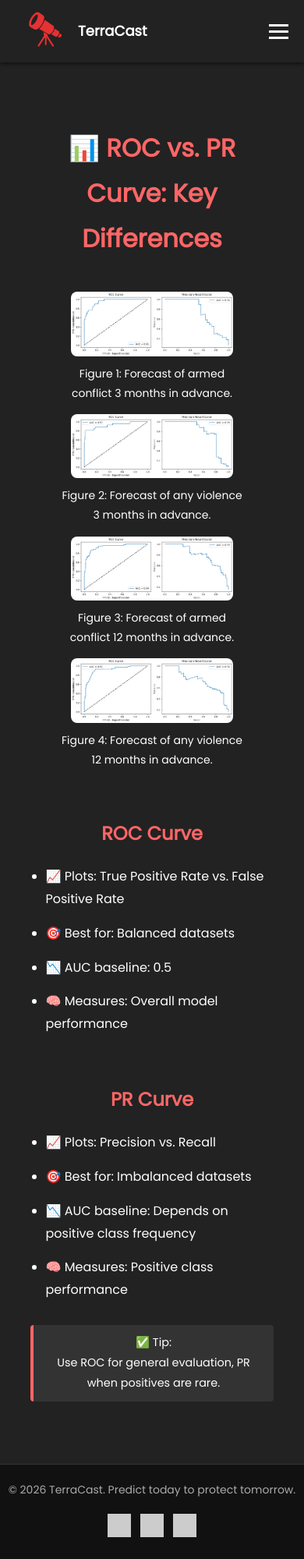
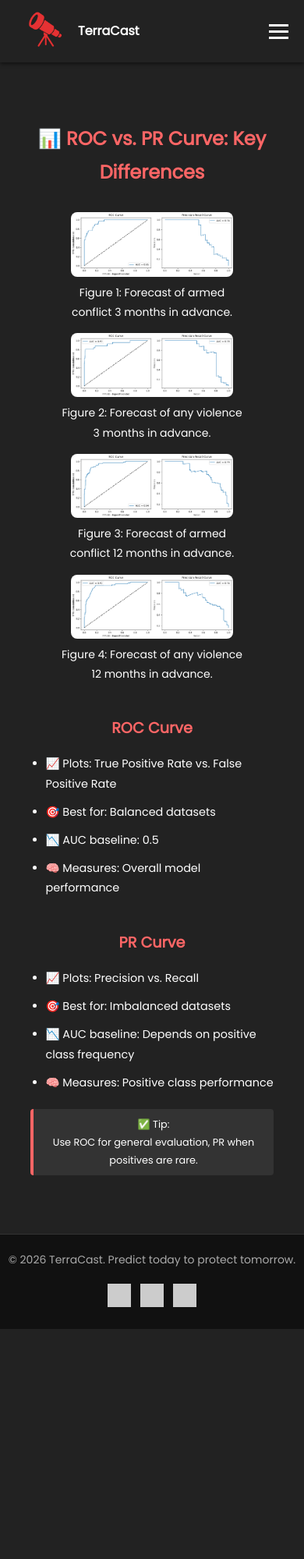
Before and after one commit to Matheus-Rodriguez/TerraCast, a Django app: page /model/ in a window 390 px wide. Shown: the whole page at 78% size. After the commit the page ends 1704 px from the top, so only its background shows below. Run offline with Django 5.2, Linux system fonts and the light colour scheme; grey boxes are pictures that could not be loaded.

Commit message:
Fix font size and responsiveness

```diff
--- a/meu_site/maps/static/css/map.css
+++ /dev/null
@@ -1,6 +0,0 @@
-.plotly .modebar {
-    top: 0 !important;
-    left: 50% !important;
-    transform: translateX(-50%) !important;
-    flex-direction: row !important; /* horizontal */
-}
--- a/meu_site/maps/static/css/model.css
+++ b/meu_site/maps/static/css/model.css
@@ -1,33 +1,33 @@
 .model-page h1 {
     color: #ff6666;
-    margin-bottom: 40px;
-    font-size: clamp(2rem, 6vw, 4rem);
+    margin-bottom: 30px; /* menor espaçamento */
+    font-size: clamp(1.5rem, 5vw, 3rem); /* menor que antes */
 }
 
 .model-page h2 {
     color: #ff6666;
-    margin: 60px 0 20px;
-    font-size: clamp(1.5rem, 4vw, 3rem);
+    margin: 40px 0 15px; /* menor espaçamento */
+    font-size: clamp(1.2rem, 3.5vw, 2.5rem); /* menor que antes */
 }
 
 .model-page p {
     max-width: 900px;
-    margin: 0 auto 30px;
+    margin: 0 auto 20px; /* menor espaçamento */
     text-align: center;
-    font-size: clamp(1rem, 2.5vw, 1.5rem);
+    font-size: clamp(0.9rem, 2vw, 1.2rem); /* menor */
 }
 
 .model-page ul {
     list-style-type: disc;
     padding-left: 5vw;
     max-width: 900px;
-    margin: 0 auto 30px;
+    margin: 0 auto 20px; /* menor espaçamento */
 }
 
 .model-page ul li {
     text-align: left;
-    margin-bottom: 15px;
-    font-size: clamp(1rem, 2.5vw, 1.5rem);
+    margin-bottom: 10px; /* menor espaçamento */
+    font-size: clamp(0.9rem, 2vw, 1.2rem); /* menor */
 }
 
 .model-page .chart-image {
@@ -35,31 +35,31 @@
     width: 100%;
     height: auto;
     display: block;
-    margin: 20px auto;
+    margin: 15px auto; /* menor espaçamento */
     border-radius: 8px;
 }
 
 @media (max-width: 768px) {
     .model-page .chart-image {
         max-width: 95%;
-        margin: 15px auto;
+        margin: 10px auto;
     }
 }
 
 @media (max-width: 480px) {
     .model-page .chart-image {
         max-width: 90%;
-        margin: 10px auto;
+        margin: 8px auto;
     }
 }
 
 .model-page .tip {
     max-width: 900px;
-    margin: 20px auto;
+    margin: 15px auto; /* menor espaçamento */
     background-color: #333;
     color: #fff;
     border-left: 4px solid #ff6666;
-    padding: 10px 15px;
+    padding: 8px 12px; /* menor padding */
     border-radius: 4px;
-    font-size: clamp(0.9rem, 2.2vw, 1.2rem);
+    font-size: clamp(0.8rem, 1.8vw, 1rem); /* menor */
 }
--- a/meu_site/maps/static/css/style.css
+++ b/meu_site/maps/static/css/style.css
@@ -1,4 +1,4 @@
-
+/* ================== ESTILO BASE ================== */
 body {
     margin: 0;
     background-color: #222;
@@ -11,6 +11,7 @@
     min-height: 100vh;
 }
 
+/* Navbar */
 .navbar {
     display: flex;
     align-items: center;
@@ -23,10 +24,11 @@
     z-index: 1000;
 }
 
+/* Logo e texto da logo */
 .logo-container {
     display: flex;
     align-items: center;
-    gap: 10px;
+    gap: 2px;
 }
 
 .logo-container a {
@@ -37,42 +39,72 @@
 }
 
 .logo-container img {
-    height: 50px;
+    height: 20px;
     width: auto;
 }
 
 .logo-container h1 {
     margin: 0;
-    font-size: clamp(20px, 2vw, 28px);
+    font-size: clamp(14px, 1.5vw, 22px); /* reduzido de 20-28px */
     font-weight: bold;
 }
 
+/* Links da navbar */
+.nav-links {
+    display: flex;
+    flex: 1;
+    justify-content: space-between;
+    align-items: center;
+}
 
-.nav-links { display: flex; flex: 1; justify-content: space-between; align-items: center; }
 .nav-links a {
     flex: 1;
     text-align: center;
     color: white;
     text-decoration: none;
     font-weight: bold;
-    font-size: clamp(14px, 2vw, 20px);
+    font-size: clamp(14px, 1.5vw, 18px);
     padding: 5px 0;
     position: relative;
 }
+
 .nav-links a::after {
     content: "";
     position: absolute;
-    left: 0; bottom: -4px;
-    width: 0; height: 2px;
+    left: 0;
+    bottom: -4px;
+    width: 0;
+    height: 2px;
     background-color: #ff6666;
     transition: width 0.3s ease;
 }
-.nav-links a:hover::after { width: 50%; left: 25%; }
-.nav-links a.active { color: #ff6666; }
-.nav-links a.active::after { width: 0; }
 
-.hamburger { display: none; flex-direction: column; cursor: pointer; gap: 5px; }
-.hamburger div { width: 25px; height: 3px; background-color: white; }
+.nav-links a:hover::after {
+    width: 50%;
+    left: 25%;
+}
+
+.nav-links a.active {
+    color: #ff6666;
+}
+
+.nav-links a.active::after {
+    width: 0;
+}
+
+/* Hamburger menu */
+.hamburger {
+    display: none;
+    flex-direction: column;
+    cursor: pointer;
+    gap: 5px;
+}
+
+.hamburger div {
+    width: 25px;
+    height: 3px;
+    background-color: white;
+}
 
 /* Footer */
 footer {
@@ -87,6 +119,7 @@
     align-items: center;
     justify-content: center;
 }
+
 footer p {
     margin: 0 0 10px 0;
     width: 100%;
@@ -94,6 +127,7 @@
     text-align: center;
     font-size: clamp(0.8rem, 1.2vw, 1rem);
 }
+
 .social-links {
     margin-top: 10px;
     display: flex;
@@ -101,15 +135,18 @@
     align-items: center;
     gap: 20px;
 }
+
 .social-links img {
     transition: 0.2s;
     filter: brightness(0) invert(0.8);
 }
+
 .social-links img:hover {
     filter: brightness(1) invert(0.9);
     transform: scale(1.1);
 }
 
+/* ================== RESPONSIVO ================== */
 @media (max-width: 768px) {
     .nav-links {
         display: none;
@@ -133,8 +170,8 @@
 }
 
 @media (max-width: 480px) {
-    .logo-container h1 { font-size: 18px; }
-    .nav-links a { font-size: 16px; }
+    .logo-container h1 { font-size: 16px; }
+    .nav-links a { font-size: 14px; }
     footer p { font-size: 14px; margin-bottom: 8px; }
     .social-links { gap: 12px; }
     .social-links img { width: 30px; height: 30px; }
@@ -147,6 +184,7 @@
     }
 }
 
+/* Conteúdo principal */
 .content {
     padding: 60px 10vw;
     text-align: center;
```
Also changed, not shown: meu_site/maps/static/css/about.css (+8 -8 lines).
